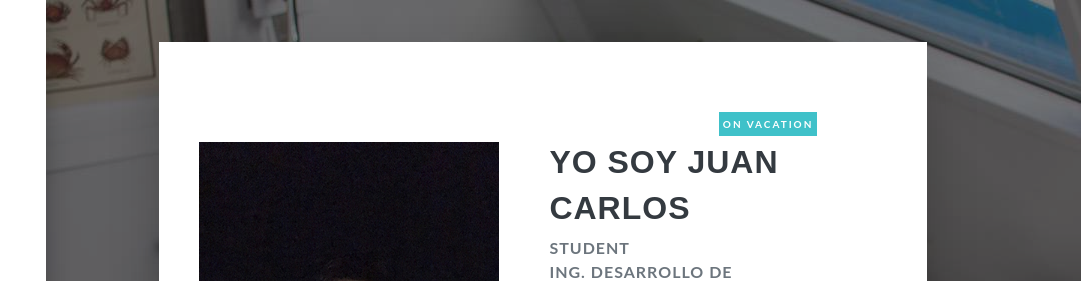
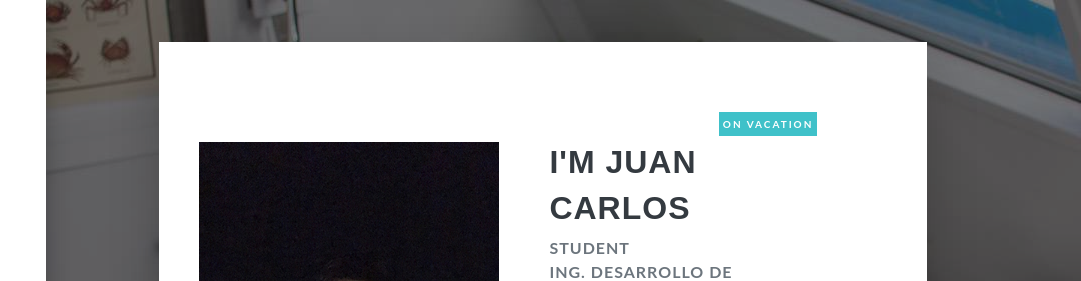
Before and after one commit to juca18/Currilum, a plain HTML site: page index.html in a window 1280 px wide. Shown: the top 281 px of the page, 199-1280 px from the left. Drawn offline with Linux system fonts and the light colour scheme; a script that the page names is missing.

Commit message:
Update index

```diff
--- a/index.html
+++ b/index.html
@@ -43,7 +43,7 @@
 					</div>
 					<div class="divright">
 						<div class="label"> ON VACATION</div>
-						<h2 style="margin-bottom: 5px;">YO SOY JUAN CARLOS</h2>
+						<h2 style="margin-bottom: 5px;">I'M JUAN CARLOS</h2>
 						<p >
 							STUDENT </br>
 							ING. DESARROLLO DE SOFTWARE
```
